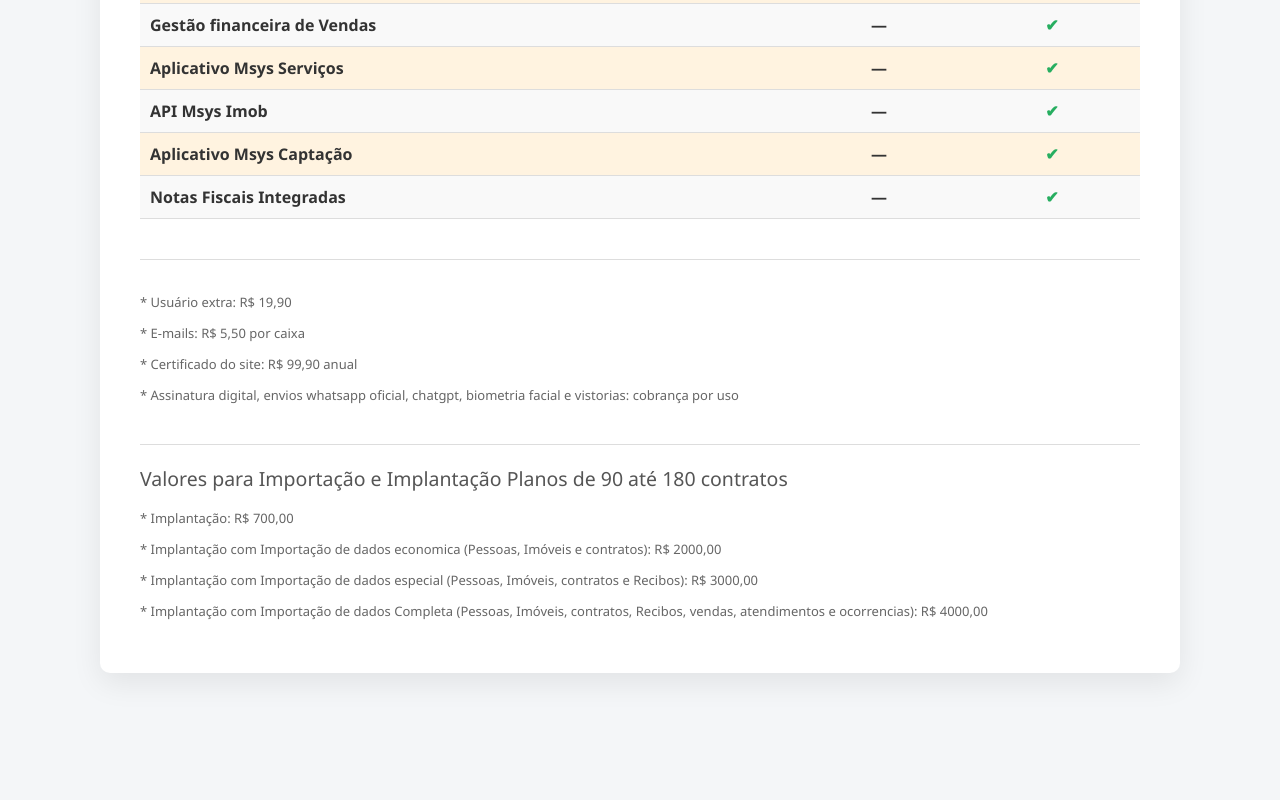
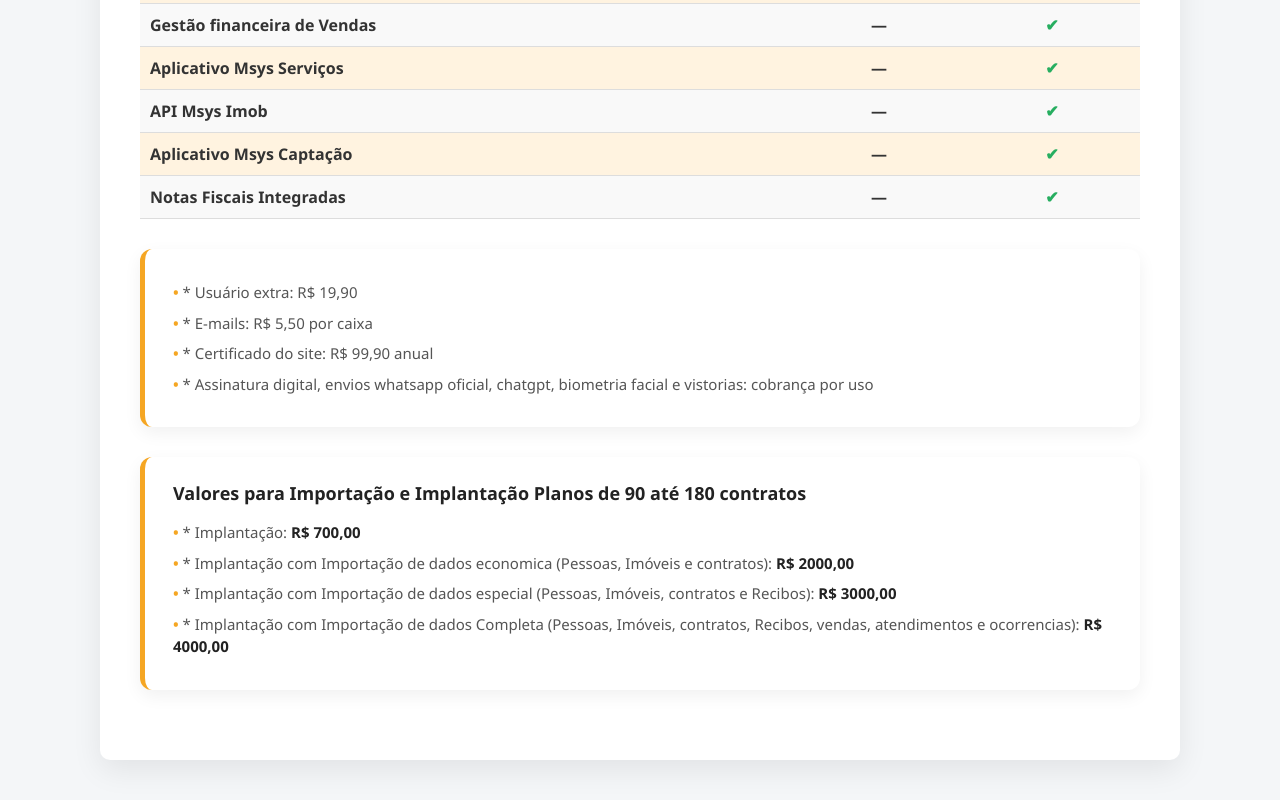
Before and after one commit to romildosantana-mold/plano-essencial-180, a plain HTML site: page index.html in a window 1280 px wide. Shown: the part 1435-2235 px from the top of the page. Before the commit the page ends 2148 px from the top, so only its background shows below. Drawn offline with Linux system fonts and the light colour scheme.

Commit message:
Refactor HTML structure and styles for clarity

```diff
--- a/index.html
+++ b/index.html
@@ -70,11 +70,36 @@
     color: #27ae60;
 }
 .footer {
-    margin-top: 40px;
-    font-size: 13px;
-    color: #666;
-    border-top: 1px solid #ddd;
-    padding-top: 20px;
+    background: #ffffff;
+    border-radius: 12px;
+    padding: 24px 28px;
+    margin: 30px 0;
+    box-shadow: 0 6px 18px rgba(0, 0, 0, 0.06);
+    border-left: 5px solid #f5a623; /* cor de destaque Msys */
+}
+
+.footer h2 {
+    margin-top: 0;
+    margin-bottom: 16px;
+    font-size: 18px;
+    color: #333;
+}
+
+.footer p {
+    margin: 8px 0;
+    font-size: 15px;
+    color: #555;
+    line-height: 1.5;
+}
+
+.footer p::before {
+    content: "• ";
+    color: #f5a623;
+    font-weight: bold;
+}
+
+	.footer strong {
+    color: #222;
 }
 .header-flex {
   display: flex;
@@ -177,11 +202,11 @@
 
 
 	 <div class="footer">
-		<h2>Valores para Importação e Implantação Planos de 90 até 180 contratos</h2>
-	    <p>* Implantação: R$ 700,00</p>
-		<p>* Implantação com Importação de dados economica (Pessoas, Imóveis e contratos): R$ 2000,00</p>
-		<p>* Implantação com Importação de dados especial (Pessoas, Imóveis, contratos e Recibos): R$ 3000,00</p>
-		<p>* Implantação com Importação de dados Completa (Pessoas, Imóveis, contratos, Recibos, vendas, atendimentos e ocorrencias): R$ 4000,00</p>
+		<h2><strong>Valores para Importação e Implantação Planos de 90 até 180 contratos</strong></h2>
+	    <p>* Implantação: <strong>R$ 700,00</strong></p>
+		<p>* Implantação com Importação de dados economica (Pessoas, Imóveis e contratos): <strong>R$ 2000,00</strong></p>
+		<p>* Implantação com Importação de dados especial (Pessoas, Imóveis, contratos e Recibos): <strong>R$ 3000,00</strong></p>
+		<p>* Implantação com Importação de dados Completa (Pessoas, Imóveis, contratos, Recibos, vendas, atendimentos e ocorrencias): <strong>R$ 4000,00</strong></p>
 	</div>
 
 </div>
```
